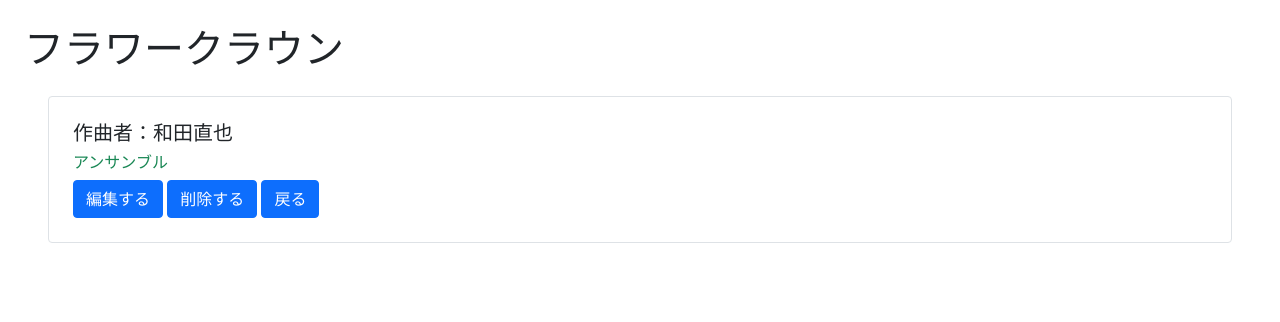
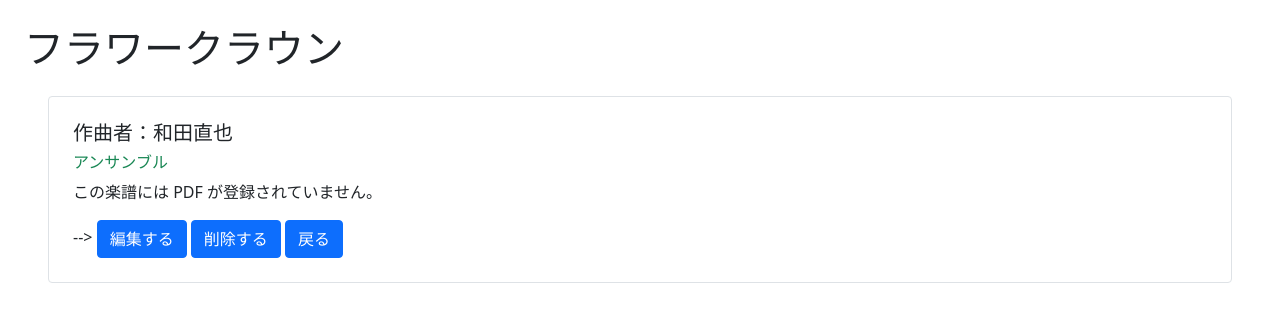
Before and after one commit to k22rs131/score_project, a Django app: page /score/8/detail/ in a window 1280 px wide. Shown: the part 56-378 px from the top of the page. Run offline with Django 3.2, Linux system fonts and the light colour scheme; data comes from the database, SQL or seed files in the repository.

Commit message:
image_fileの確認

```diff
--- a/score/templates/score/score_detail.html
+++ b/score/templates/score/score_detail.html
@@ -12,6 +12,11 @@
     {% endif %}
     <h6 class="text-success">{{ object.category }}</h5>
 
+    {% if object.image_file %}
+      <a href="{% url 'image_file' object.pk %}" class="btn btn-success">楽譜を開く</a>
+    {% else %}
+      <p>この楽譜には PDF が登録されていません。</p>
+    {% endif %}-->
 
     <a href="{% url 'update-score' object.pk %}" class="btn btn-primary">編集する</a>
     <a href="{% url 'delete-score' object.pk %}" class="btn btn-primary">削除する</a>
--- a/score/views.py
+++ b/score/views.py
@@ -74,7 +74,7 @@ class DetailScoreView(DetailView):
 class CreateScoreView(CreateView):
     template_name = 'score/score_create.html'
     model = Score
-    fields = ('title','comp','arr','category')#,'image_file')
+    fields = ('title','comp','arr','category','image_file')
 
     #def form_valid(self, form):
     #    self.object = form.save(commit=False)
```
